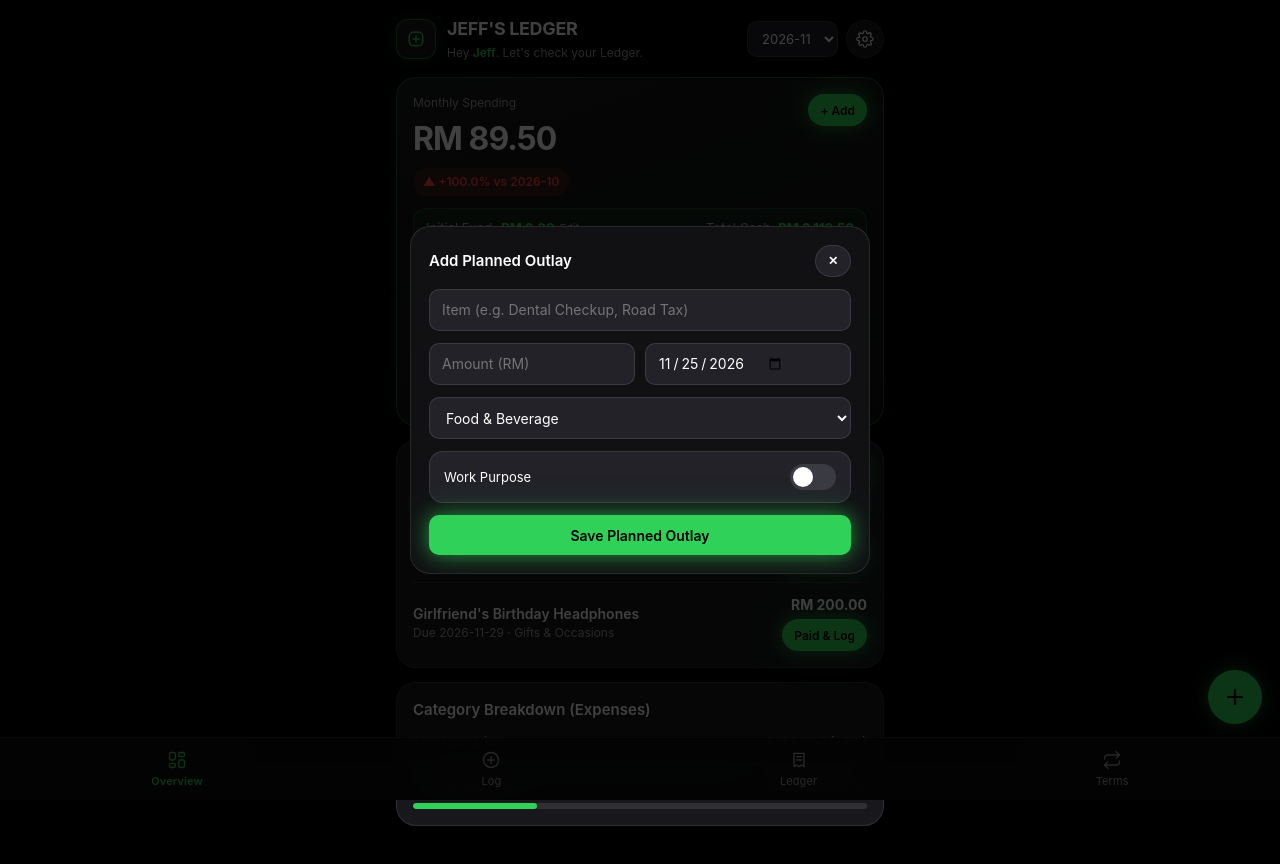
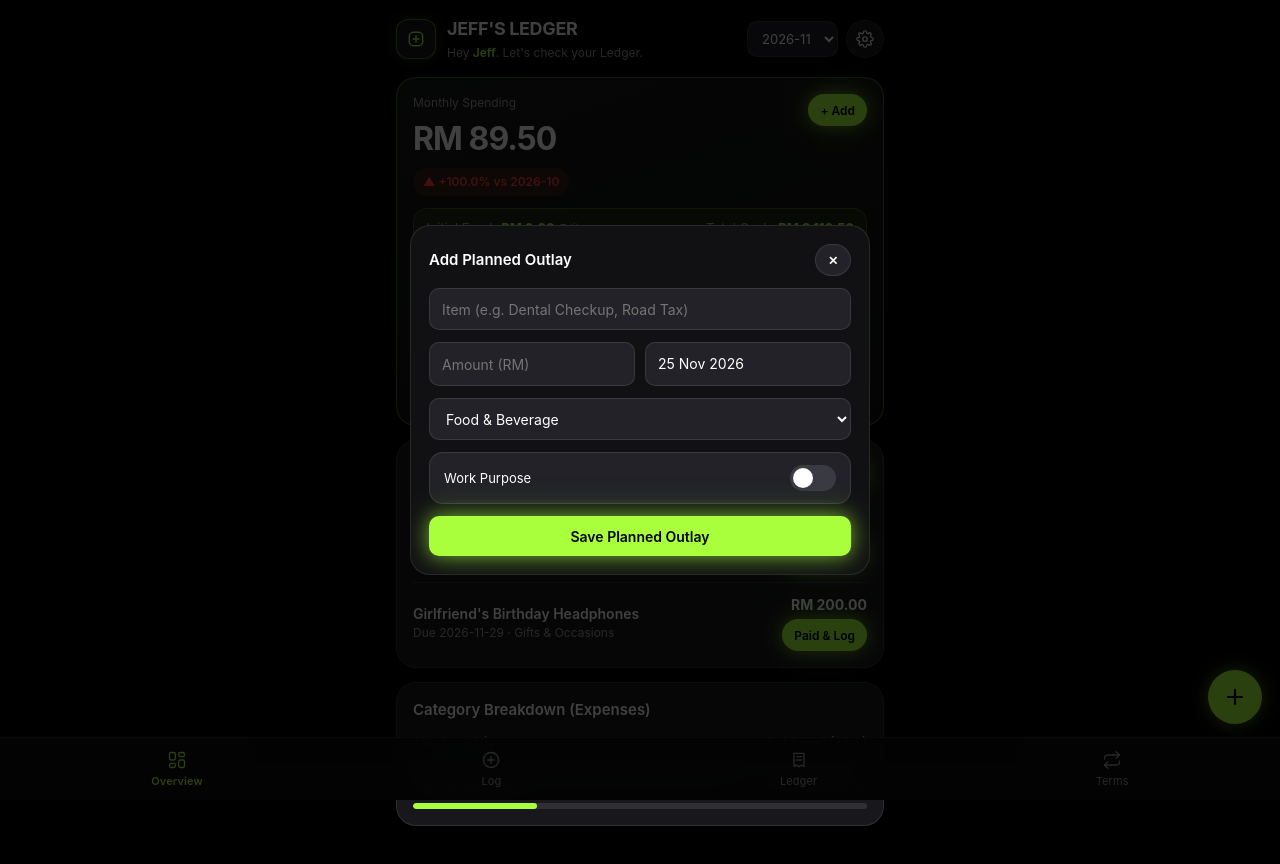
Before and after one commit to Jeffang27/Ledger, a plain HTML site: page index.html in a window 1280 px wide. Both pictures are taken after a click on the button "+ Add Plan". Drawn offline with Linux system fonts and the light colour scheme.

Commit message:
Update accent color variables in index.html

```diff
--- a/index.html
+++ b/index.html
@@ -21,9 +21,9 @@
       --bg-card-2: #222228;
       --text-white: #ffffff;
       --text-muted: #9e9ea8;
-      --accent-green: #30d158;
-      --accent-green-glow: rgba(48, 209, 88, 0.55);
-      --accent-green-soft: rgba(48, 209, 88, 0.14);
+      --accent-green: #A9FF3B;
+      --accent-green-glow: rgba(169, 255, 59, 0.55);
+      --accent-green-soft: rgba(169, 255, 59, 0.14);
       --accent-red: #ff453a;
       --accent-red-soft: rgba(255, 69, 58, 0.14);
       --border: rgba(255, 255, 255, 0.1);
@@ -71,8 +71,8 @@
       height: 40px;
       border-radius: 12px;
       background: var(--bg-card);
-      border: 1px solid rgba(48, 209, 88, 0.42);
-      box-shadow: 0 0 16px rgba(48, 209, 88, 0.22);
+      border: 1px solid rgba(169, 255, 59, 0.42);
+      box-shadow: 0 0 16px rgba(169, 255, 59, 0.22);
       display: grid;
       place-items: center;
       flex-shrink: 0;
@@ -122,33 +122,41 @@
       border-color: var(--accent-green);
     }
 
-    /* Fix iOS / WebKit date input alignment */
-    input[type="date"] {
+    /* Custom aligned date field wrapper so iOS Safari never misaligns date text */
+    .date-field-wrap {
+      position: relative;
       display: flex;
       align-items: center;
-      justify-content: flex-start;
-      text-align: left;
+      justify-content: space-between;
+      background: var(--bg-card-2);
+      border: 1px solid var(--border);
+      border-radius: var(--radius-sm);
+      min-height: 44px;
+      padding: 0 12px;
+    }
+
+    .date-field-wrap:focus-within {
+      border-color: var(--accent-green);
+    }
+
+    .date-display-text {
+      font-size: 14px;
       line-height: 1.2;
-      appearance: none;
-      -webkit-appearance: none;
-    }
-
-    input[type="date"]::-webkit-datetime-edit {
-      display: flex;
-      align-items: center;
+      color: var(--text-white);
+      pointer-events: none;
+      user-select: none;
+    }
+
+    .date-native-overlay {
+      position: absolute;
+      inset: 0;
       width: 100%;
-      padding: 0;
-    }
-
-    input[type="date"]::-webkit-datetime-edit-fields-wrapper {
-      display: flex;
-      align-items: center;
-      gap: 2px;
-    }
-
-    input[type="date"]::-webkit-date-and-time-value {
-      text-align: left;
-      margin: 0;
+      height: 100%;
+      min-height: 44px;
+      opacity: 0;
+      cursor: pointer;
+      border: none;
+      background: transparent;
     }
 
     .icon-btn {
@@ -178,7 +186,7 @@
 
     .hero-card {
       background: linear-gradient(160deg, #171918 0%, #0d0f0e 100%);
-      border: 1px solid rgba(48, 209, 88, 0.35);
+      border: 1px solid rgba(169, 255, 59, 0.35);
       box-shadow: 0 10px 30px rgba(0, 0, 0, 0.6);
     }
 
@@ -211,8 +219,8 @@
       margin-top: 12px;
       padding: 10px 12px;
       border-radius: var(--radius-md);
-      background: rgba(48, 209, 88, 0.08);
-      border: 1px solid rgba(48, 209, 88, 0.22);
+      background: rgba(169, 255, 59, 0.08);
+      border: 1px solid rgba(169, 255, 59, 0.22);
       font-size: 13px;
     }
 
@@ -310,13 +318,13 @@
     .btn-glow {
       background: var(--accent-green);
       color: #000000;
-      box-shadow: 0 0 18px var(--accent-green-glow), 0 0 36px rgba(48, 209, 88, 0.25);
+      box-shadow: 0 0 18px var(--accent-green-glow), 0 0 36px rgba(169, 255, 59, 0.25);
       transition: transform 0.16s ease, box-shadow 0.2s ease;
     }
 
     .btn-glow:hover {
       transform: translateY(-1px);
-      box-shadow: 0 0 24px rgba(48, 209, 88, 0.78), 0 0 44px rgba(48, 209, 88, 0.35);
+      box-shadow: 0 0 24px rgba(169, 255, 59, 0.78), 0 0 44px rgba(169, 255, 59, 0.35);
     }
 
     .btn-glow:active {
@@ -345,10 +353,10 @@
 
     @keyframes pulseGlow {
       0%, 100% {
-        box-shadow: 0 0 18px rgba(48, 209, 88, 0.5), 0 6px 20px rgba(0, 0, 0, 0.5);
+        box-shadow: 0 0 18px rgba(169, 255, 59, 0.5), 0 6px 20px rgba(0, 0, 0, 0.5);
       }
       50% {
-        box-shadow: 0 0 28px rgba(48, 209, 88, 0.85), 0 6px 26px rgba(0, 0, 0, 0.6);
+        box-shadow: 0 0 28px rgba(169, 255, 59, 0.85), 0 6px 26px rgba(0, 0, 0, 0.6);
       }
     }
 
@@ -645,8 +653,8 @@
       <div class="brand-row">
         <div class="app-icon-badge" aria-hidden="true">
           <svg width="20" height="20" viewBox="0 0 24 24" fill="none">
-            <rect x="4" y="4" width="16" height="16" rx="5" stroke="#30d158" stroke-width="1.8"/>
-            <path d="M12 8.5V15.5M8.5 12H15.5" stroke="#30d158" stroke-width="1.8" stroke-linecap="round"/>
+            <rect x="4" y="4" width="16" height="16" rx="5" stroke="#A9FF3B" stroke-width="1.8"/>
+            <path d="M12 8.5V15.5M8.5 12H15.5" stroke="#A9FF3B" stroke-width="1.8" stroke-linecap="round"/>
           </svg>
         </div>
         <div class="brand">
@@ -759,7 +767,14 @@
 
           <div>
             <label class="label-muted" for="txDate">Date</label>
-            <input type="date" id="txDate" required />
+            <div class="date-field-wrap">
+              <span class="date-display-text" id="txDateDisplay"></span>
+              <svg width="16" height="16" viewBox="0 0 24 24" fill="none" stroke="#9e9ea8" stroke-width="1.8" stroke-linecap="round" stroke-linejoin="round" style="flex-shrink:0;">
+                <rect x="3" y="4" width="18" height="18" rx="2"/>
+                <path d="M16 2v4M8 2v4M3 10h18"/>
+              </svg>
+              <input type="date" id="txDate" class="date-native-overlay" required />
+            </div>
           </div>
 
           <div>
@@ -911,7 +926,10 @@
           </div>
           <div>
             <label class="label-muted">Date</label>
-            <input type="date" id="editTxDate" required />
+            <div class="date-field-wrap">
+              <span class="date-display-text" id="editTxDateDisplay"></span>
+              <input type="date" id="editTxDate" class="date-native-overlay" required />
+            </div>
           </div>
         </div>
         <div>
@@ -941,7 +959,10 @@
         <input type="text" id="plTitle" placeholder="Item (e.g. Dental Checkup, Road Tax)" required />
         <div class="row-2">
           <input type="number" id="plAmount" step="0.01" min="0.01" placeholder="Amount (RM)" required />
-          <input type="date" id="plDueDate" required />
+          <div class="date-field-wrap">
+            <span class="date-display-text" id="plDueDateDisplay"></span>
+            <input type="date" id="plDueDate" class="date-native-overlay" required />
+          </div>
         </div>
         <select id="plCategory"></select>
         <div class="toggle-row">
@@ -1009,7 +1030,7 @@
   </div>
 
   <script>
-    const STORAGE_KEY = "apple_minimal_rm_tracker_v5";
+    const STORAGE_KEY = "apple_minimal_rm_tracker_v6";
 
     const EXPENSE_CATEGORIES = [
       "Food & Beverage",
@@ -1033,6 +1054,23 @@
       "Other Income"
     ];
 
+    const MONTHS_SHORT = ["Jan", "Feb", "Mar", "Apr", "May", "Jun", "Jul", "Aug", "Sep", "Oct", "Nov", "Dec"];
+
+    function formatDisplayDate(isoStr) {
+      if (!isoStr || !/^\d{4}-\d{2}-\d{2}$/.test(isoStr)) return isoStr || "";
+      const [y, m, d] = isoStr.split("-");
+      const mIdx = Math.max(0, Math.min(11, parseInt(m, 10) - 1));
+      return `${parseInt(d, 10)} ${MONTHS_SHORT[mIdx]} ${y}`;
+    }
+
+    function syncDateDisplay(inputId, displayId) {
+      const inp = document.getElementById(inputId);
+      const disp = document.getElementById(displayId);
+      if (inp && disp) {
+        disp.textContent = formatDisplayDate(inp.value);
+      }
+    }
+
     function generatePngAppIconDataUrl() {
       try {
         const canvas = document.createElement("canvas");
@@ -1044,16 +1082,16 @@
         ctx.fillStyle = "#000000";
         ctx.fillRect(0, 0, 180, 180);
 
-        ctx.strokeStyle = "rgba(48, 209, 88, 0.28)";
+        ctx.strokeStyle = "rgba(169, 255, 59, 0.28)";
         ctx.lineWidth = 3;
         ctx.strokeRect(22, 22, 136, 136);
 
-        ctx.fillStyle = "rgba(48, 209, 88, 0.12)";
+        ctx.fillStyle = "rgba(169, 255, 59, 0.12)";
         ctx.beginPath();
         ctx.arc(90, 90, 44, 0, Math.PI * 2);
         ctx.fill();
 
-        ctx.strokeStyle = "#30d158";
+        ctx.strokeStyle = "#A9FF3B";
         ctx.lineWidth = 10;
         ctx.lineCap = "round";
         ctx.beginPath();
@@ -1135,6 +1173,7 @@
       try {
         const raw =
           localStorage.getItem(STORAGE_KEY) ||
+          localStorage.getItem("apple_minimal_rm_tracker_v5") ||
           localStorage.getItem("apple_minimal_rm_tracker_v4") ||
           localStorage.getItem("apple_minimal_rm_tracker_v3") ||
           localStorage.getItem("apple_minimal_rm_tracker_v2");
@@ -1466,6 +1505,9 @@
     function renderAll() {
       saveState();
       document.getElementById("initialFundInput").value = state.initialFund;
+      syncDateDisplay("txDate", "txDateDisplay");
+      syncDateDisplay("editTxDate", "editTxDateDisplay");
+      syncDateDisplay("plDueDate", "plDueDateDisplay");
       renderMonthSelect();
       renderPresets();
       renderDashboard();
@@ -1502,6 +1544,7 @@
       if (!document.getElementById("txDate").value) {
         document.getElementById("txDate").value = todayISO();
       }
+      syncDateDisplay("txDate", "txDateDisplay");
     };
 
     window.deletePreset = function(id) {
@@ -1516,6 +1559,7 @@
       document.getElementById("editTxType").value = tx.type;
       document.getElementById("editTxAmount").value = tx.amount;
       document.getElementById("editTxDate").value = tx.date || todayISO();
+      syncDateDisplay("editTxDate", "editTxDateDisplay");
       document.getElementById("editTxNote").value = tx.note || "";
       document.getElementById("editTxWork").checked = Boolean(tx.work);
       renderEditCategoriesForType(tx.type, tx.category);
@@ -1604,6 +1648,8 @@
       });
       assert(cash === 1300, "Initial fund + income - expense calculates total cash accurately");
 
+      assert(formatDisplayDate("2026-11-25") === "25 Nov 2026", "Display date formats cleanly");
+
       const outWrap = document.getElementById("selfTestOutputWrap");
       const outEl = document.getElementById("selfTestOutput");
       outWrap.classList.remove("hidden");
@@ -1626,6 +1672,10 @@
 
     document.getElementById("txType").addEventListener("change", renderCategoriesForType);
     document.getElementById("txDate").value = todayISO();
+    syncDateDisplay("txDate", "txDateDisplay");
+    document.getElementById("txDate").addEventListener("change", () => syncDateDisplay("txDate", "txDateDisplay"));
+    document.getElementById("editTxDate").addEventListener("change", () => syncDateDisplay("editTxDate", "editTxDateDisplay"));
+    document.getElementById("plDueDate").addEventListener("change", () => syncDateDisplay("plDueDate", "plDueDateDisplay"));
 
     document.getElementById("saveAsPresetBtn").addEventListener("click", () => {
       const amount = parseFloat(document.getElementById("txAmount").value);
@@ -1679,6 +1729,7 @@
       selectedMonth = date.slice(0, 7);
       e.target.reset();
       document.getElementById("txDate").value = todayISO();
+      syncDateDisplay("txDate", "txDateDisplay");
       renderCategoriesForType();
       renderAll();
       switchTab("dashboard");
@@ -1759,6 +1810,7 @@
 
     document.getElementById("addPlannedBtn").addEventListener("click", () => {
       document.getElementById("plDueDate").value = todayISO();
+      syncDateDisplay("plDueDate", "plDueDateDisplay");
       document.getElementById("plannedModal").classList.add("open");
     });
 
```
